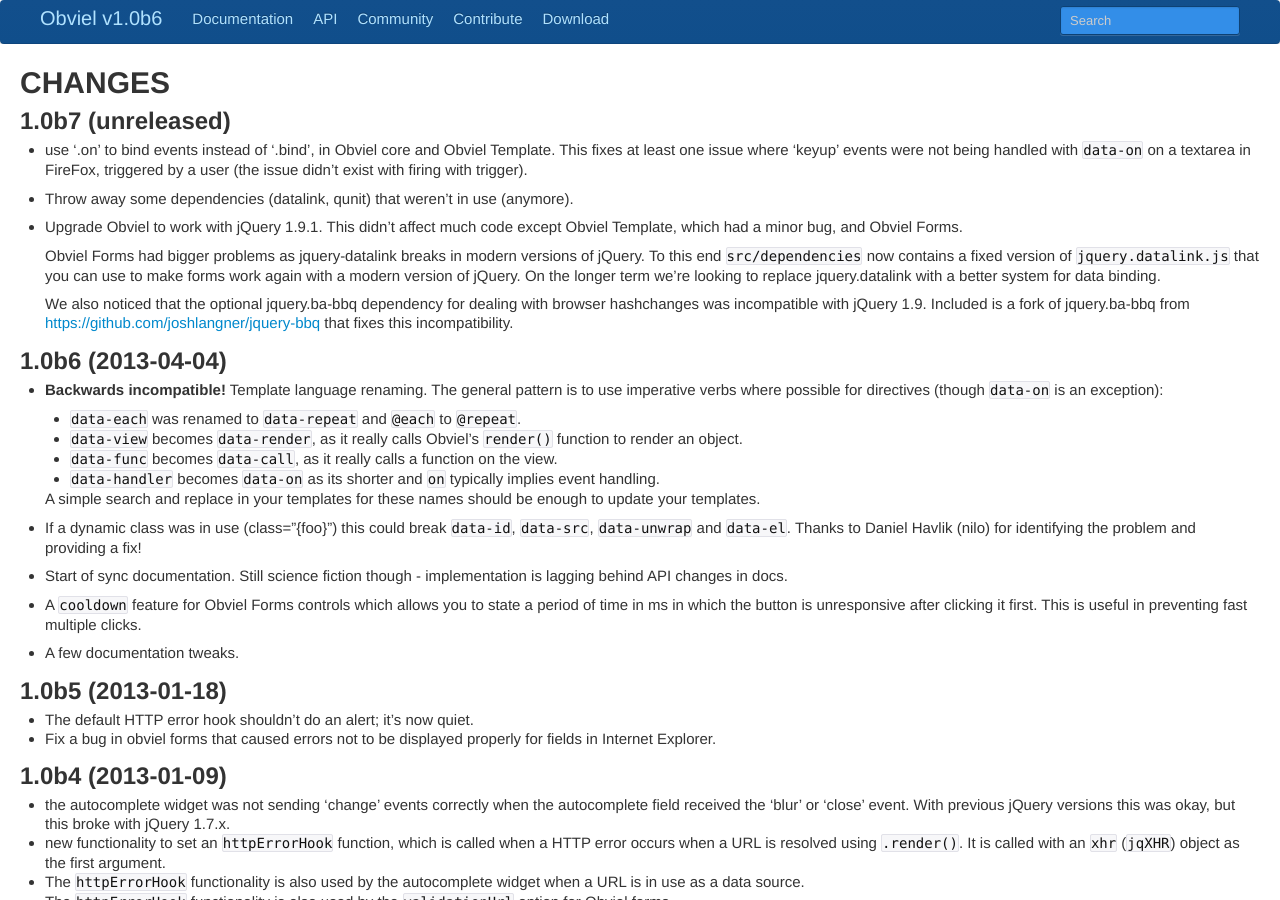
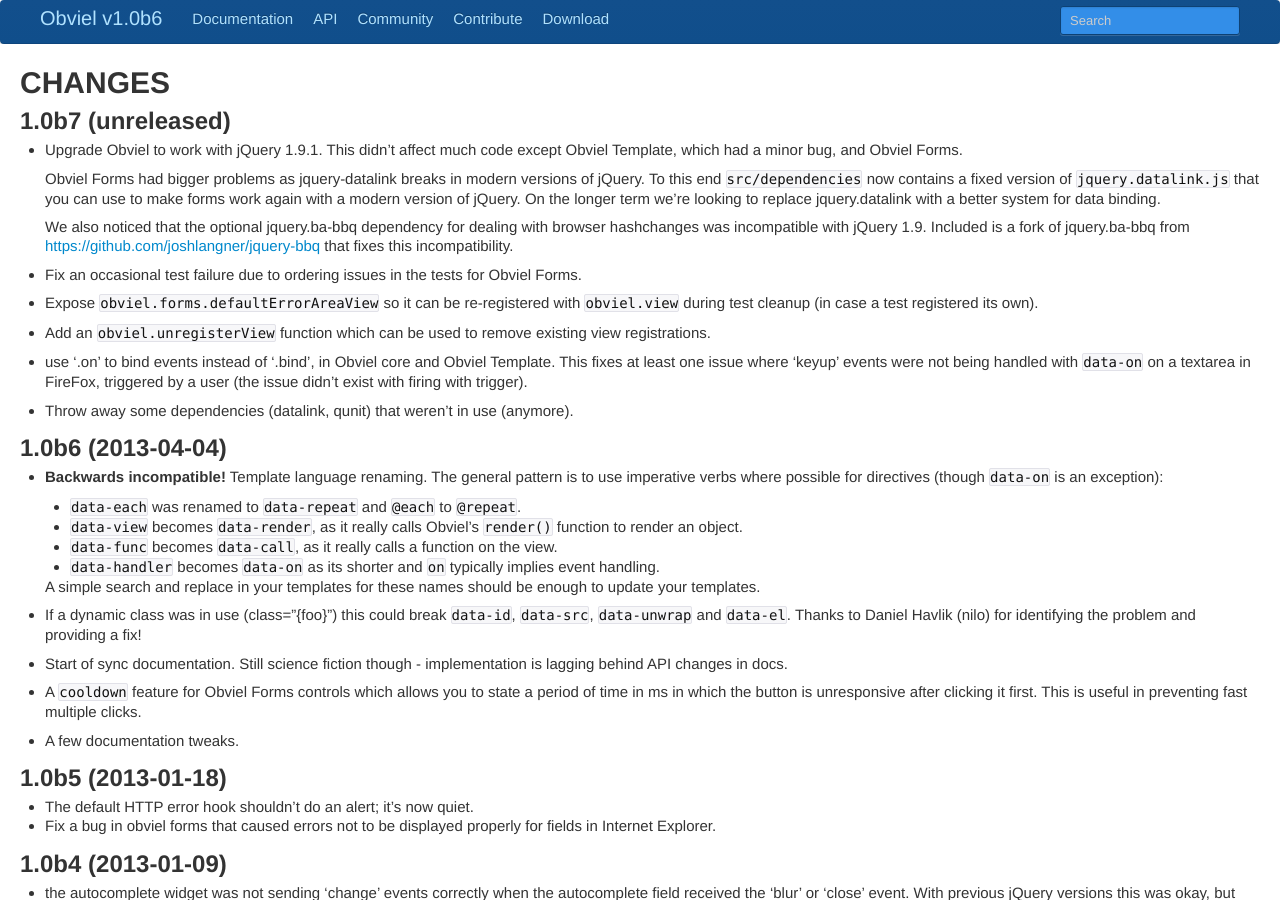
Before and after one commit to obviel/obviel, a Sphinx documentation site: the page built from doc/CHANGES.txt, in a window 1280 px wide and 900 px high. Built offline with Sphinx 7.4.7, drawn with Linux system fonts in a browser that asks for light colours.

Commit message:
support for unregisterView

```diff
--- a/doc/CHANGES.txt
+++ b/doc/CHANGES.txt
@@ -27,6 +19,24 @@
   1.9. Included is a fork of jquery.ba-bbq from
   https://github.com/joshlangner/jquery-bbq that fixes this
   incompatibility.
+
+* Fix an occasional test failure due to ordering issues in the tests for
+  Obviel Forms.
+
+* Expose ``obviel.forms.defaultErrorAreaView`` so it can be
+  re-registered with ``obviel.view`` during test cleanup (in case a
+  test registered its own).
+
+* Add an ``obviel.unregisterView`` function which can be used to
+  remove existing view registrations.
+
+* use '.on' to bind events instead of '.bind', in Obviel core and
+  Obviel Template. This fixes at least one issue where 'keyup' events
+  were not being handled with ``data-on`` on a textarea in FireFox,
+  triggered by a user (the issue didn't exist with firing with trigger).
+
+* Throw away some dependencies (datalink, qunit) that weren't in use
+  (anymore).
 
 1.0b6 (2013-04-04)
 ==================
--- a/doc/api.txt
+++ b/doc/api.txt
@@ -77,6 +77,16 @@
     convenience, you can also provide a bare JavaScript object, which
     will be converted to a :class:`View` object with the object's
     properties.
+
+.. function:: obviel.unregisterView(iface, name)
+
+  Unregister view with Obviel. Obviel will forget about the view
+  again. This is particularly useful during test cleanup, not during
+  normal application running-time.
+
+  :param string iface: the iface of the view you want to unregister.
+  :param string name: the name of the view you want to
+    unregister. Optional; the default name is ``default``.
 
 .. function:: obviel.transformer(transformer)
 
```
Also changed, not shown: other parts of doc/CHANGES.txt (+0 -8 lines), 2 other files.
